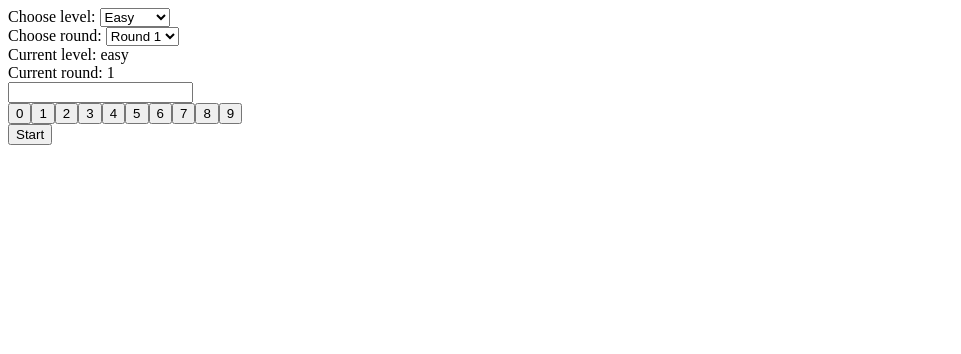
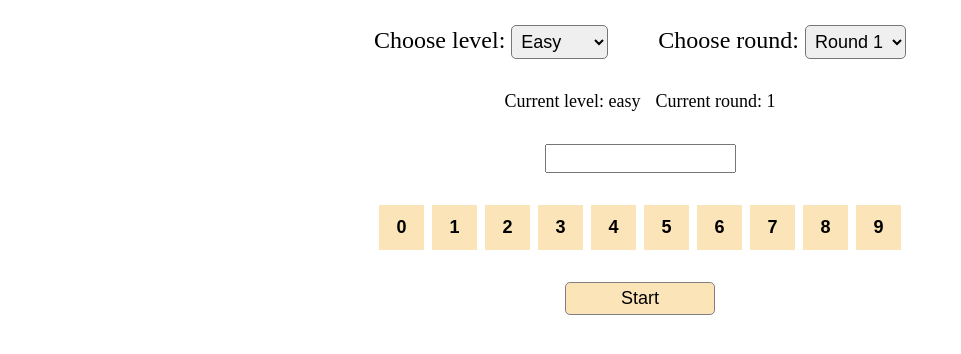
Before and after one commit to TatsianaKrav/Simon-says, a plain HTML site: page simon-says/index.html in a window 1280 px wide. Shown: the whole page, without its empty margins (0-961 px from the left). Drawn offline with Linux system fonts and the light colour scheme.

Commit message:
feat: add base styles

```diff
--- a/simon-says/index.html
+++ b/simon-says/index.html
@@ -3,6 +3,7 @@
 <head>
     <meta charset="UTF-8">
     <meta name="viewport" content="width=device-width, initial-scale=1.0">
+    <link rel="stylesheet" href="src/components/game.css">
     <title>Simon says</title>
 </head>
 <body>
--- /dev/null
+++ b/simon-says/src/components/game.scss
@@ -0,0 +1,83 @@
+@import '../styles/mixins/mixins.scss';
+
+* {
+    margin: 0;
+    padding: 0;
+}
+
+.container {
+    @include flex;
+    flex-direction: column;
+    gap: 2rem;
+    max-width: 1240px;
+    margin: 0 auto;
+    padding: 25px;
+
+    .game-choice {
+        @include flex;
+        gap: 50px;
+
+        .levels {
+            font-size: 24px;
+
+            select {
+                @include selector();
+            }
+        }
+
+        .rounds {
+            font-size: 24px;
+
+            select {
+                @include selector();
+            }
+        }
+    }
+
+    .current-game-info {
+        @include flex();
+        gap: 15px;
+        font-size: 18px;
+    }
+
+    .input-wrapper {
+        input {
+            padding: 5px;
+        }
+    }
+
+    .keyboard-wrapp {
+        @include flex();
+        flex-wrap: wrap;
+        gap: 0.5em;
+        max-width: 50%;
+
+        .char {
+            font-size: 18px;
+            outline: none;
+            border: none;
+            width: 45px;
+            height: 45px;
+            background-color: #fbe4b7;
+            cursor: pointer;
+            padding: 5px;
+            font-weight: bold;
+        }
+    }
+
+    .buttons-wrap {
+        @include flex();
+
+        .btn {
+            width: 150px;
+            padding: 5px 10px;
+            border-radius: 5px;
+            border: 1px solid gray;
+            font-size: 18px;
+            background-color: #fbe4b7;
+            outline: none;
+            cursor: pointer;
+            text-align: center;
+        }
+    }
+}
--- a/simon-says/src/components/level/level.js
+++ b/simon-says/src/components/level/level.js
@@ -8,7 +8,7 @@ export class Level extends ElementCreator {
     }
 
     create() {
-        const selector = new ElementCreator('select', 'levels');
+        const selector = new ElementCreator('select', '');
         const option1 = new ElementCreator('option', '', [{ value: 'Easy' }, { selected: 'selected' }], 'Easy');
         const option2 = new ElementCreator('option', '', [{ value: 'Medium' }], 'Medium');
         const option3 = new ElementCreator('option', '', [{ value: 'Hard' }], 'Hard');
--- a/simon-says/src/components/round/round.js
+++ b/simon-says/src/components/round/round.js
@@ -7,7 +7,7 @@ export class Round extends ElementCreator {
     }
 
     create() {
-        const selector = new ElementCreator('select', 'rounds');
+        const selector = new ElementCreator('select', '');
 
         for (let i = 0; i < 5; i++) {
             const option = new ElementCreator('option', '', [{ value: i + 1 }], `Round ${i + 1}`);
--- /dev/null
+++ b/simon-says/src/styles/mixins/mixins.scss
@@ -0,0 +1,12 @@
+@mixin flex() {
+    display: flex;
+    align-items: center;
+    justify-content: center;
+}
+
+@mixin selector() {
+    font-size: 18px;
+    padding: 5px;
+    border-radius: 5px;
+    outline: none;
+}
```
Also changed, not shown: simon-says/src/components/game.css (added), simon-says/src/styles/mixins/mixins.css (added), 2 other files.
